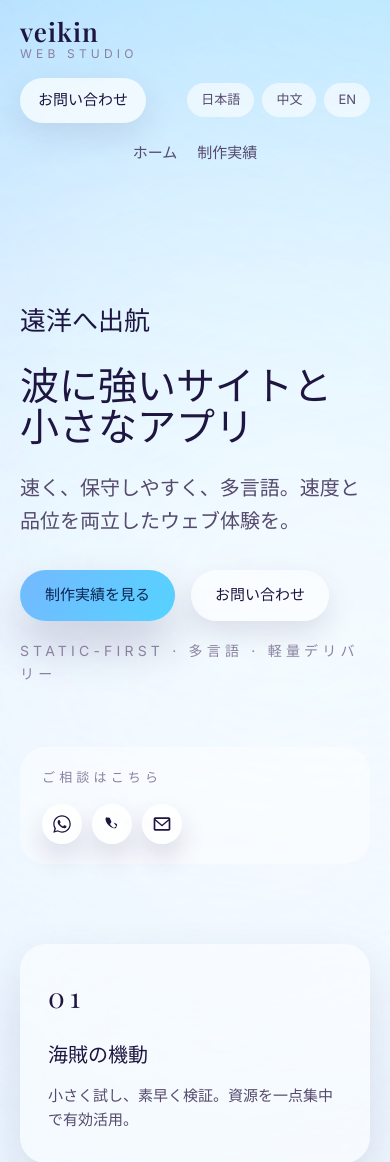
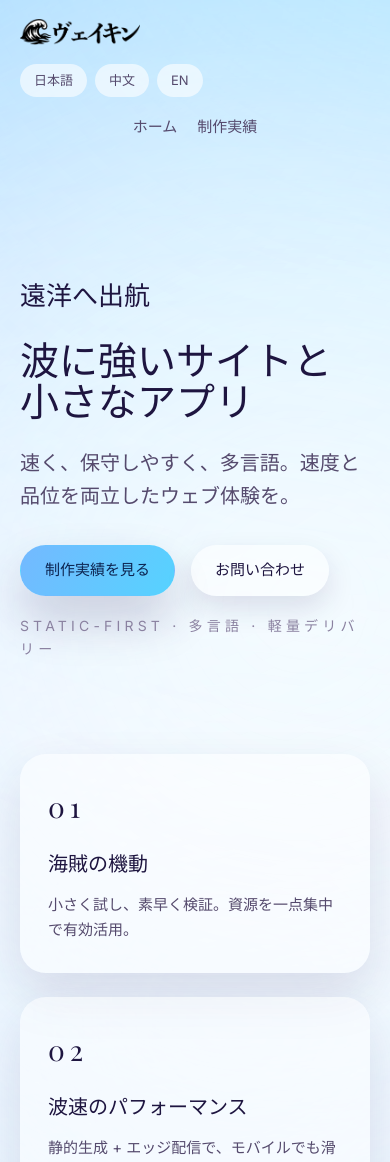
Before and after one commit to iamcheyan/veikin.com, a Flask app: page /ja/ in a window 390 px wide. Shown: the top 1162 px of the page. Run offline with Flask 3, Linux system fonts and the light colour scheme; some web fonts are replaced.

Commit message:
Add logo assets and update site branding in Japanese
- Introduced logo files in PNG, PSD, and PSB formats for consistent branding.
- Updated the site title and brand name to "ヴェイキン" in Japanese.
- Modified contact email in the Japanese version to reflect the new address.
- Enhanced the homepage and works page with a tag filter for better navigation.
- Improved CSS styles for responsiveness and visual effects.

```diff
--- a/app/content/site.ja.json
+++ b/app/content/site.ja.json
@@ -1,6 +1,6 @@
 {
   "title": "veikin | 航海するウェブスタジオ",
-  "brand": "veikin",
+  "brand": "ヴェイキン",
   "description": "海図のない海へ。海賊の敏捷さと航海士の精度で、軽量なウェブと小さなアプリを設計・開発します。静的は帆、エンジニアリングは龍骨、デザインは舵。",
   "hero": {
     "tagline": "遠洋へ出航",
--- a/app/static/css/styles.css
+++ b/app/static/css/styles.css
@@ -146,8 +146,13 @@ a:hover {
   text-decoration: none;
   color: var(--ink-strong);
   display: flex;
-  flex-direction: column;
-  line-height: 1.1;
+  align-items: center;
+}
+
+.brand-logo {
+  height: 28px;
+  width: auto;
+  object-fit: contain;
 }
 
 .brand-mark {
--- a/app/templates/base.html
+++ b/app/templates/base.html
@@ -19,17 +19,13 @@
     <header class="site-header">
       <div class="container nav">
         <a class="brand" href="/{{ lang }}/">
-          <span class="brand-mark">{{ site.brand or 'veikin' }}</span>
-          <span class="brand-sub">web studio</span>
+          <img src="{{ static('logo/logo.png') }}" alt="{{ site.brand or 'veikin' }}" class="brand-logo"/>
         </a>
         <nav class="nav-links">
           <a class="nav-link" href="/{{ lang }}/">{{ t.nav_home }}</a>
           <a class="nav-link" href="/{{ lang }}/works.html">{{ t.nav_works }}</a>
         </nav>
         <div class="nav-right">
-          {% if contact.email %}
-            <a class="nav-link highlight" href="mailto:{{ contact.email }}">{{ t.nav_contact }}</a>
-          {% endif %}
           <div class="locale-switch">
             <a class="chip" href="/ja/" aria-label="日本語">日本語</a>
             <a class="chip" href="/zh/" aria-label="中文">中文</a>
--- a/app/templates/index.html
+++ b/app/templates/index.html
@@ -22,28 +22,6 @@
         <p class="hero-note">{{ site.hero.note }}</p>
       {% endif %}
     </div>
-    {% if contact.whatsapp or contact.phone or contact.email %}
-      <div class="hero-contact">
-        <span class="contact-label">{{ t.contact_prompt }}</span>
-        <div class="contact-icons">
-          {% if contact.whatsapp %}
-            <a class="contact-icon" href="https://wa.me/{{ contact.whatsapp }}" aria-label="WhatsApp" target="_blank" rel="noopener">
-              <svg viewBox="0 0 24 24" aria-hidden="true"><path d="M12 1.5c-5.79 0-10.5 4.71-10.5 10.5 0 1.85.49 3.66 1.42 5.27L1.5 22.5l5.42-1.39A10.44 10.44 0 0012 22.5c5.79 0 10.5-4.71 10.5-10.5S17.79 1.5 12 1.5zm0 19.5a8.93 8.93 0 01-4.56-1.28l-.33-.2-3.22.83.86-3.14-.21-.32A8.92 8.92 0 013 12c0-4.95 4.05-9 9-9s9 4.05 9 9-4.05 9-9 9zm4.75-6.73c-.26-.13-1.54-.76-1.78-.84-.24-.09-.41-.13-.58.13-.17.26-.67.84-.82 1.01-.15.17-.3.2-.56.07-.26-.13-1.08-.4-2.07-1.28-.77-.69-1.28-1.54-1.43-1.8-.15-.26-.02-.4.11-.53.11-.11.26-.3.39-.45.13-.15.17-.26.26-.43.09-.17.04-.32-.02-.45-.07-.13-.58-1.4-.8-1.92-.21-.51-.43-.44-.58-.45-.15-.01-.32-.01-.49-.01-.17 0-.45.06-.69.32-.24.26-.91.89-.91 2.16 0 1.27.93 2.5 1.06 2.67.13.17 1.82 2.77 4.41 3.88.62.27 1.11.43 1.49.55.63.2 1.21.17 1.67.1.51-.08 1.54-.63 1.76-1.24.22-.61.22-1.13.15-1.24-.07-.11-.24-.17-.5-.3z"/></svg>
-            </a>
-          {% endif %}
-          {% if contact.phone %}
-            <a class="contact-icon" href="tel:{{ contact.phone }}" aria-label="Phone">
-              <svg viewBox="0 0 24 24" aria-hidden="true"><path d="M17.7 15.2c-.5-.2-1.1-.2-1.5.1l-1.1.8c-.7.5-1.7.4-2.3-.2l-2.4-2.4c-.6-.6-.7-1.5-.2-2.3l.8-1.1c.3-.4.3-1 .1-1.5l-1.6-3.4c-.3-.7-1.1-1-1.8-.8L5.4 4c-.6.2-1 .7-1.1 1.3-.2 1.6.3 4.8 3.6 8.1 3.3 3.3 6.5 3.8 8.1 3.6.6-.1 1.1-.5 1.3-1.1l.8-2.3c.2-.7-.2-1.5-.8-1.8l-3.4-1.6z"/></svg>
-            </a>
-          {% endif %}
-          {% if contact.email %}
-            <a class="contact-icon" href="mailto:{{ contact.email }}" aria-label="Email">
-              <svg viewBox="0 0 24 24" aria-hidden="true"><path d="M20 4H4c-1.1 0-2 .9-2 2v12c0 1.1.9 2 2 2h16c1.1 0 2-.9 2-2V6c0-1.1-.9-2-2-2zm0 2v.01L12 13 4 6.01V6h16zM4 18V8l8 7 8-7v10H4z"/></svg>
-            </a>
-          {% endif %}
-        </div>
-      </div>
-    {% endif %}
   </section>
   {% if site.highlights %}
     <section class="section highlights">
--- a/ja/index.html
+++ b/ja/index.html
@@ -19,7 +19,7 @@
     <header class="site-header">
       <div class="container nav">
         <a class="brand" href="/ja/">
-          <span class="brand-mark">veikin</span>
+          <span class="brand-mark">ヴェイキン</span>
           <span class="brand-sub">web studio</span>
         </a>
         <nav class="nav-links">
@@ -140,7 +140,7 @@
     <footer class="site-footer">
       <div class="container">
         <div class="footer-grid">
-          <p>© veikin · All rights reserved.</p>
+          <p>© ヴェイキン · All rights reserved.</p>
           <p class="footer-note">Made in Japan · 静态与动态双引擎</p>
         </div>
       </div>
--- a/ja/works.html
+++ b/ja/works.html
@@ -19,7 +19,7 @@
     <header class="site-header">
       <div class="container nav">
         <a class="brand" href="/ja/">
-          <span class="brand-mark">veikin</span>
+          <span class="brand-mark">ヴェイキン</span>
           <span class="brand-sub">web studio</span>
         </a>
         <nav class="nav-links">
@@ -87,7 +87,7 @@
     <footer class="site-footer">
       <div class="container">
         <div class="footer-grid">
-          <p>© veikin · All rights reserved.</p>
+          <p>© ヴェイキン · All rights reserved.</p>
           <p class="footer-note">Made in Japan · 静态与动态双引擎</p>
         </div>
       </div>
```
Also changed, not shown: app/static/logo/logo.png (added), 4 other files.
